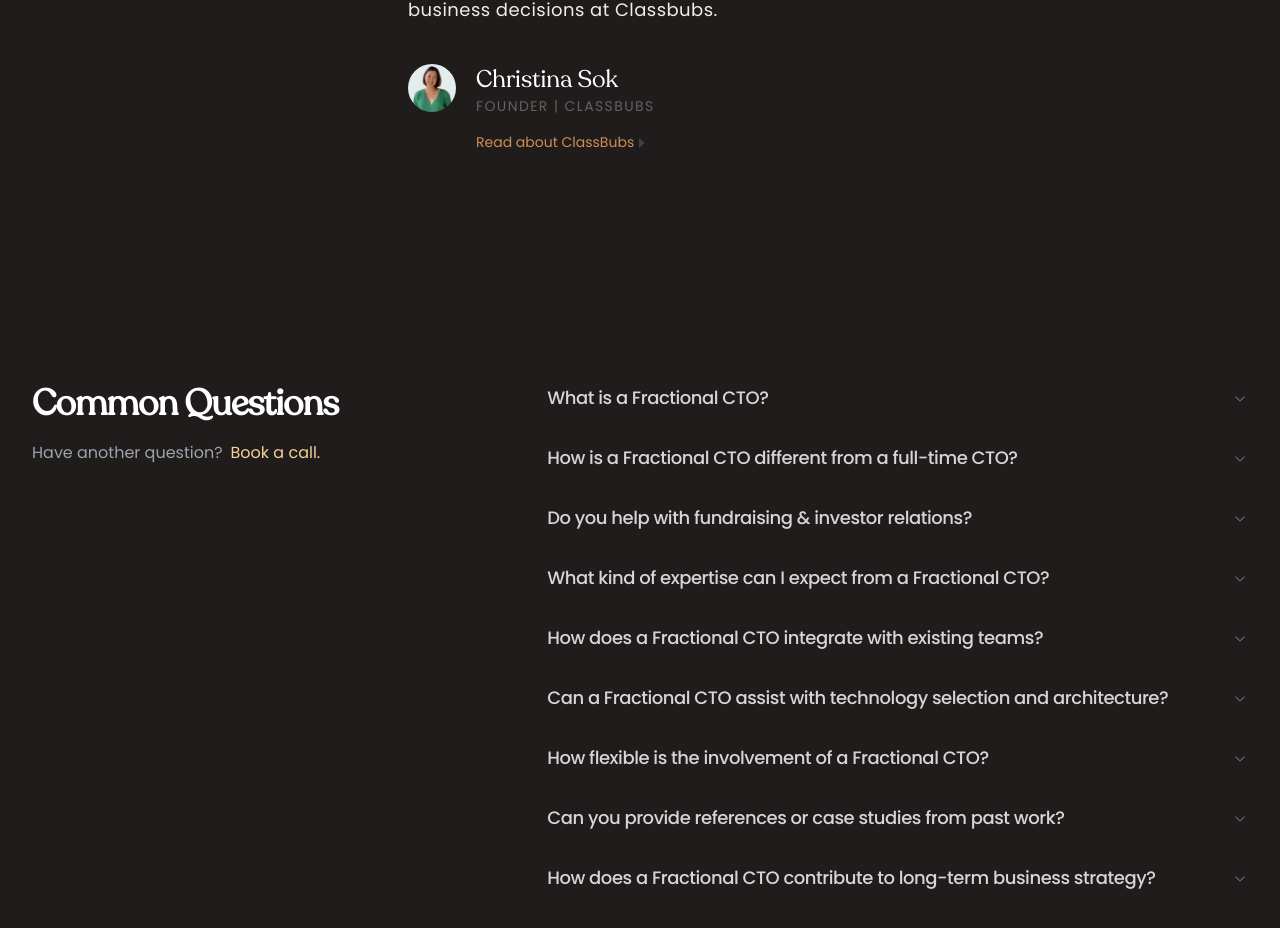
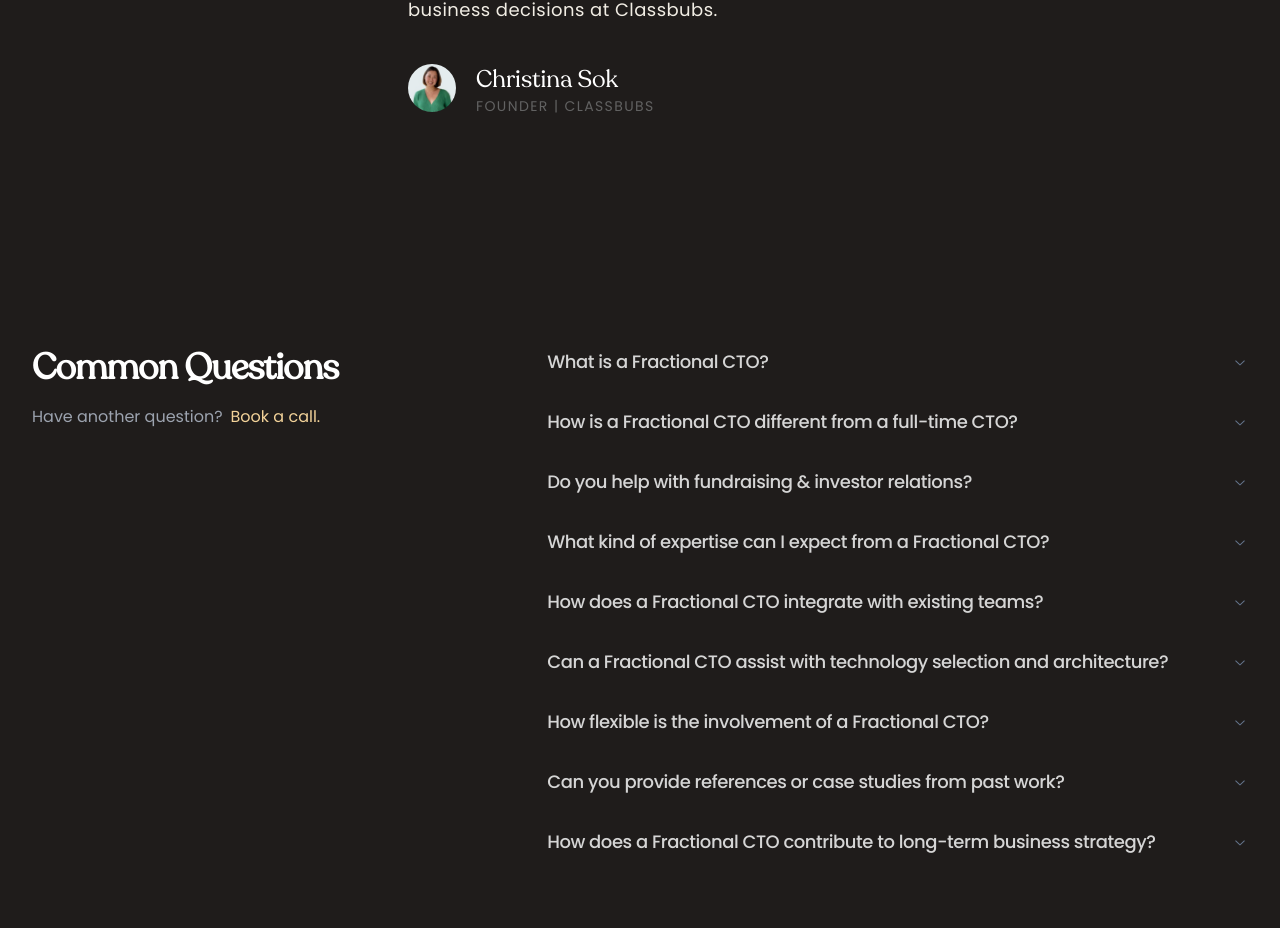
Before and after one commit to mikesoertsz/sm-web, a Next.js app: page / in a window 1280 px wide. Shown: the part 7919-8847 px from the top of the page. Built offline with nearby package versions, Linux system fonts and the light colour scheme.

Commit message:
removing link for classbubs case study

```diff
--- a/app/(home)/Testimonial.tsx
+++ b/app/(home)/Testimonial.tsx
@@ -35,7 +35,7 @@ export default function Testimonial({}: Props) {
               </span>
               <Link
                 href=""
-                className="flex items-center justify-center mt-4 text-sm duration-100 ease-in-out text-brand-base-b group font-body hover:text-brand-base-a"
+                className="items-center justify-center hidden mt-4 text-sm duration-100 ease-in-out  text-brand-base-b group font-body hover:text-brand-base-a"
               >
                 Read about ClassBubs
                 <FaCaretRight
```
